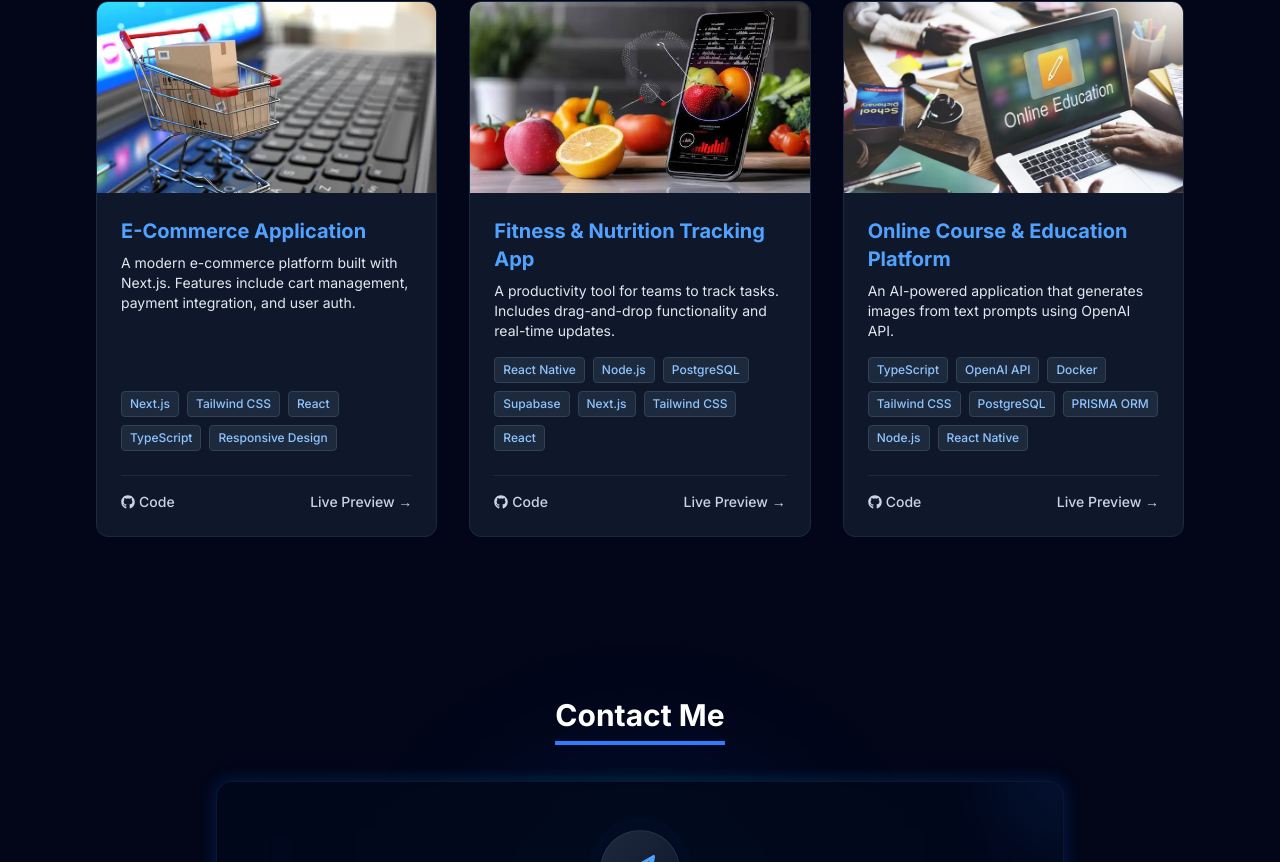
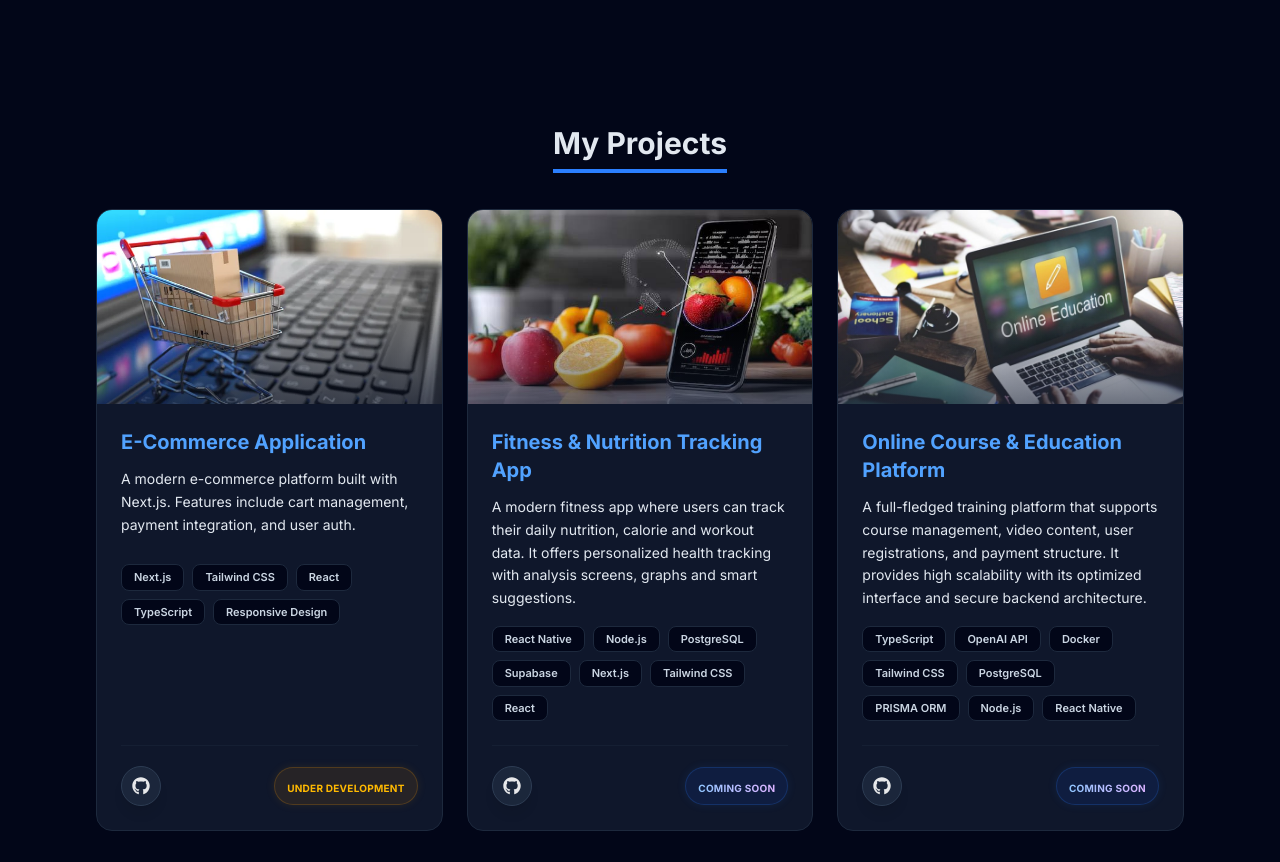
Before and after one commit to eyup-fidan/mywebsite, a Next.js app: page / in a window 1280 px wide. Shown: the part 1718-2580 px from the top of the page. Built offline with nearby package versions, Linux system fonts and the light colour scheme.

Commit message:
comment message

```diff
--- a/components/Footer.tsx
+++ b/components/Footer.tsx
@@ -11,7 +11,9 @@ export default function Footer() {
   };
 
   return (
-    <footer className="bg-slate-950 border-t border-slate-900 pt-16 pb-8">
+    // DEĞİŞİKLİK: 'pt-16' yerine 'pt-8' yapıldı.
+    // Bu işlem, üstteki çizgi ile "EYÜP FİDAN" yazısı arasındaki boşluğu yarı yarıya azalttı.
+    <footer className="bg-slate-950 border-t border-slate-900 pt-8 pb-8">
       <div className="container mx-auto px-6 flex flex-col items-center justify-center">
 
         {/* 1. LOGO / İSİM */}
--- a/components/Hero.tsx
+++ b/components/Hero.tsx
@@ -9,7 +9,10 @@ export default function Hero() {
   const { language } = useLanguage();
 
   return (
-    <section id="about" className="pt-36 md:pt-28 min-h-[calc(100vh-6rem)] flex items-center justify-center">
+    // DEĞİŞİKLİK: 'min-h-[calc(100vh-6rem)]' kaldırıldı.
+    // Yerine 'pt-40 pb-20 md:pt-48 md:pb-32' gibi sabit boşluklar eklendi.
+    // Bu sayede zoom yapıldığında boşluklar aşırı büyümeyecek, düzenli kalacak.
+    <section id="about" className="pt-40 pb-20 md:pt-48 md:pb-32 flex items-center justify-center">
 
       <div className="container mx-auto px-6 md:px-12 lg:px-24 flex flex-col-reverse md:flex-row items-center justify-between gap-12 md:gap-20">
 
--- a/components/Projects.tsx
+++ b/components/Projects.tsx
@@ -7,7 +7,6 @@ import { useLanguage } from '../context/LanguageContext';
 export default function Projects() {
   const { language } = useLanguage();
 
-  // --- PROJE BİLGİLERİ---
   const projectData = [
     {
       id: 1,
@@ -17,30 +16,27 @@ export default function Projects() {
         ? "A modern e-commerce platform built with Next.js. Features include cart management, payment integration, and user auth."
         : "Next.js ile geliştirilmiş modern bir e-ticaret platformu. Sepet yönetimi, ödeme entegrasyonu ve kullanıcı girişi özelliklerini içerir.",
       techs: ["Next.js", "Tailwind CSS", "React", "TypeScript", "Responsive Design"],
-      codeLink: "#",
-      liveLink: "#"
+      status: "dev"
     },
     {
       id: 2,
       imageSrc: "/Fitness&Nutrition.jpg",
       title: language === 'en' ? "Fitness & Nutrition Tracking App" : "Fitness ve Beslenme Takip Uygulaması",
       description: language === 'en'
-        ? "A productivity tool for teams to track tasks. Includes drag-and-drop functionality and real-time updates."
-        : "Takımların görevleri takip etmesi için bir üretkenlik aracı. Sürükle-bırak özelliği ve gerçek zamanlı güncellemeler içerir.",
+        ? "A modern fitness app where users can track their daily nutrition, calorie and workout data. It offers personalized health tracking with analysis screens, graphs and smart suggestions."
+        : "Kullanıcıların günlük beslenme, kalori ve egzersiz verilerini takip edebilecekleri modern bir fitness uygulaması. Analiz ekranları, grafikler ve akıllı önerilerle kişiye özel sağlık takibi sunar.",
       techs: ["React Native", "Node.js", "PostgreSQL","Supabase","Next.js", "Tailwind CSS", "React"],
-      codeLink: "#",
-      liveLink: "#"
+      status: "soon"
     },
     {
       id: 3,
       imageSrc: "/OnlineEducation.jpg",
       title: language === 'en' ? "Online Course & Education Platform" : "Online Kurs & Eğitim Platformu",
       description: language === 'en'
-        ? "An AI-powered application that generates images from text prompts using OpenAI API."
-        : "OpenAI API kullanarak metin girdilerinden (prompt) görsel üreten yapay zeka destekli bir uygulama.",
+        ? "A full-fledged training platform that supports course management, video content, user registrations, and payment structure. It provides high scalability with its optimized interface and secure backend architecture."
+        : "Kurs yönetimi, video içeriği, kullanıcı kayıtları ve ödeme yapısını destekleyen tam kapsamlı bir eğitim platformu. Optimize edilmiş arayüz ve güvenli backend mimarisiyle yüksek ölçeklenebilirlik sağlar.",
       techs: ["TypeScript", "OpenAI API", "Docker","Tailwind CSS","PostgreSQL","PRISMA ORM","Node.js","React Native"],
-      codeLink: "#",
-      liveLink: "#"
+      status: "soon"
     }
   ];
 
@@ -50,14 +46,15 @@ export default function Projects() {
 
         {/* Bölüm Başlığı */}
         <h2 className="text-3xl font-bold text-center mb-12">
-            <span className="border-b-4 border-blue-500">
+            <span className="border-b-4 border-blue-500 pb-2">
                 {language === 'en' ? "My Projects" : "Projelerim"}
             </span>
         </h2>
 
-        <div className="grid md:grid-cols-3 gap-8">
+        {/* Grid Yapısı - Boşluklar (gap) azaltıldı: gap-6 */}
+        <div className="grid md:grid-cols-2 lg:grid-cols-3 gap-6">
           {projectData.map((project) => (
-             <div key={project.id} className="bg-slate-900 rounded-xl overflow-hidden border border-slate-800 hover:shadow-blue-500/20 hover:shadow-xl transition-all group flex flex-col">
+             <div key={project.id} className="bg-slate-900 rounded-2xl overflow-hidden border border-slate-800 hover:shadow-2xl hover:shadow-blue-500/10 transition-all duration-300 group flex flex-col h-full transform hover:-translate-y-2">
 
              {/* --- GÖRSEL ALANI --- */}
              <div className="relative aspect-video w-full bg-slate-950 overflow-hidden">
@@ -67,43 +64,68 @@ export default function Projects() {
                  fill
                  quality={100}
                  sizes="(max-width: 768px) 100vw, (max-width: 1200px) 50vw, 33vw"
-                 className="object-cover object-top group-hover:scale-105 transition-transform duration-500"
+                 className="object-cover object-top group-hover:scale-105 transition-transform duration-700"
                  onError={(e) => {
                     const target = e.target as HTMLImageElement;
                     target.style.display = 'none';
                  }}
                />
-
-               {/* Resim Yüklenmezse Arkada Gözükecek Yazı */}
-               <div className="absolute inset-0 bg-slate-800 -z-10 flex items-center justify-center text-slate-600 text-xs text-center p-4">
-                  Resim Bulunamadı: {project.imageSrc}
-               </div>
+               <div className="absolute inset-0 bg-gradient-to-t from-slate-900 via-transparent to-transparent opacity-60"></div>
              </div>
 
-             <div className="p-6 flex flex-col flex-grow">
-               <h3 className="text-xl font-bold mb-2 text-blue-400 transition-colors">
+             {/* Kart İçeriği - Padding p-6 (Kompakt) */}
+             <div className="p-6 flex flex-col flex-grow relative">
+
+               {/* Başlık (Sabit Mavi) */}
+               <h3 className="text-xl font-bold mb-3 text-blue-400 transition-colors">
                  {project.title}
                </h3>
 
-               <p className="text-slate-200 text-sm mb-4 flex-grow">
+               {/* Açıklama (Sabit Beyaz) - Alt boşluk mb-4 */}
+               <p className="text-slate-200 text-sm mb-4 leading-relaxed min-h-[80px]">
                   {project.description}
                </p>
 
+               {/* Teknolojiler - Alt boşluk mb-6 */}
                <div className="flex flex-wrap gap-2 mb-6">
                  {project.techs.map((tech, index) => (
-                   <span key={index} className="text-xs px-2 py-1 bg-slate-800 border border-slate-700 rounded text-blue-300 font-medium">
+                   <span
+                    key={index}
+                    className="px-3 py-1 text-[11px] font-semibold bg-slate-950 text-slate-300 border border-slate-800 rounded-lg transition-all duration-300 cursor-pointer hover:bg-blue-600 hover:text-white hover:border-blue-500 hover:shadow-lg hover:shadow-blue-500/20 hover:-translate-y-1"
+                   >
                      {tech}
                    </span>
                  ))}
                </div>
 
-               <div className="flex justify-between items-center mt-auto pt-4 border-t border-slate-800">
-                  <a href={project.codeLink} target="_blank" className="text-sm font-medium hover:text-blue-400 flex items-center gap-1 text-slate-300 transition-colors">
-                    <FaGithub /> {language === 'en' ? "Code" : "Kod"}
-                  </a>
-                  <a href={project.liveLink} target="_blank" className="text-sm font-medium hover:text-blue-400 flex items-center gap-1 text-slate-300 transition-colors">
-                    {language === 'en' ? "Live Preview" : "Canlı Önizleme"} &rarr;
-                  </a>
+               {/* --- ALT KISIM (Footer) --- */}
+               <div className="mt-auto pt-5 border-t border-slate-800/50 flex items-center justify-between">
+
+                  {/* SOL: GitHub İkonu (Hover Efekti Eklendi) */}
+                  <div className="p-2.5 bg-slate-800 rounded-full text-white text-lg shadow-lg border border-slate-700 flex items-center justify-center opacity-90 cursor-default transition-all duration-300 hover:bg-slate-700 hover:text-slate-300 hover:border-slate-600">
+                    <FaGithub />
+                  </div>
+
+                  {/* SAĞ: Durum Belirteçleri (Hover Eklendi) */}
+
+                  {/* DURUM 1: Geliştiriliyor */}
+                  {project.status === 'dev' && (
+                    <div className="px-3 py-1.5 bg-amber-500/10 border border-amber-500/20 rounded-full shadow-[0_0_10px_rgba(245,158,11,0.1)] transition-all duration-300 cursor-default hover:bg-amber-500/20 hover:border-amber-500/40 hover:shadow-amber-500/30 hover:-translate-y-0.5">
+                        <span className="text-[10px] font-bold text-amber-400 tracking-wide uppercase">
+                            {language === 'en' ? "Under Development" : "Geliştirilme Aşamasında"}
+                        </span>
+                    </div>
+                  )}
+
+                  {/* DURUM 2: Yakında */}
+                  {project.status === 'soon' && (
+                    <div className="px-3 py-1.5 bg-blue-600/10 border border-blue-500/20 rounded-full shadow-[0_0_10px_rgba(59,130,246,0.1)] transition-all duration-300 cursor-default hover:bg-blue-600/20 hover:border-blue-500/40 hover:shadow-blue-500/30 hover:-translate-y-0.5">
+                        <span className="text-[10px] font-bold text-blue-300 tracking-wide uppercase bg-gradient-to-r from-blue-300 to-purple-300 bg-clip-text text-transparent">
+                            {language === 'en' ? "Coming Soon" : "Yakında"}
+                        </span>
+                    </div>
+                  )}
+
                </div>
              </div>
            </div>
```
